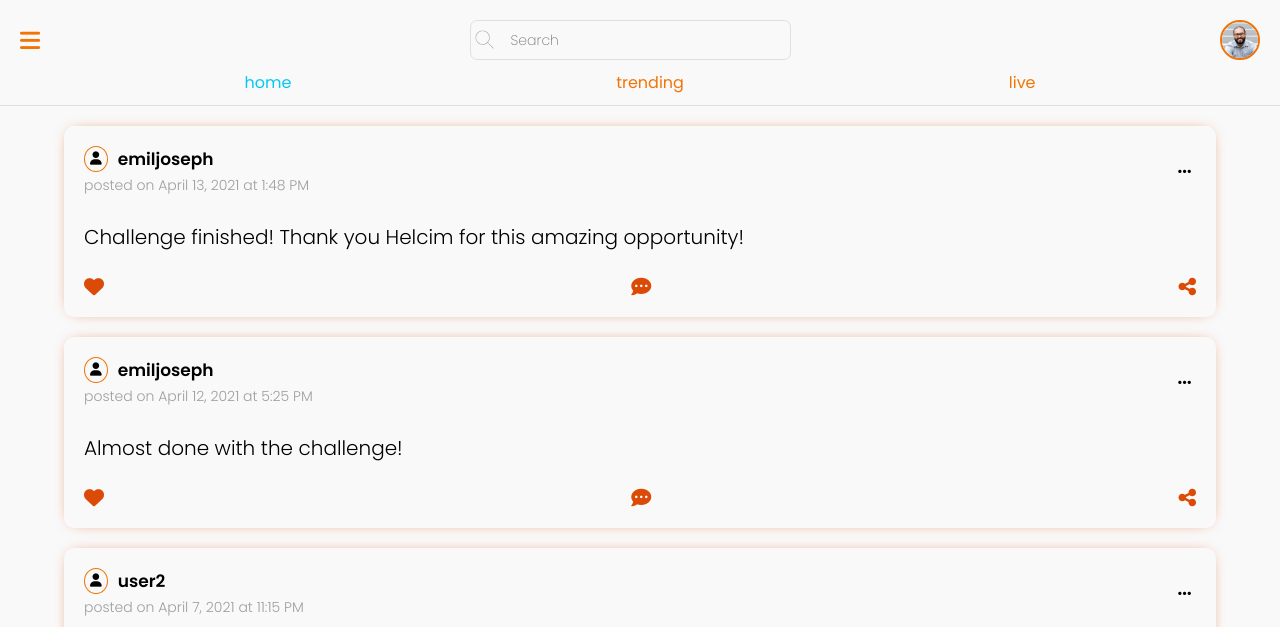
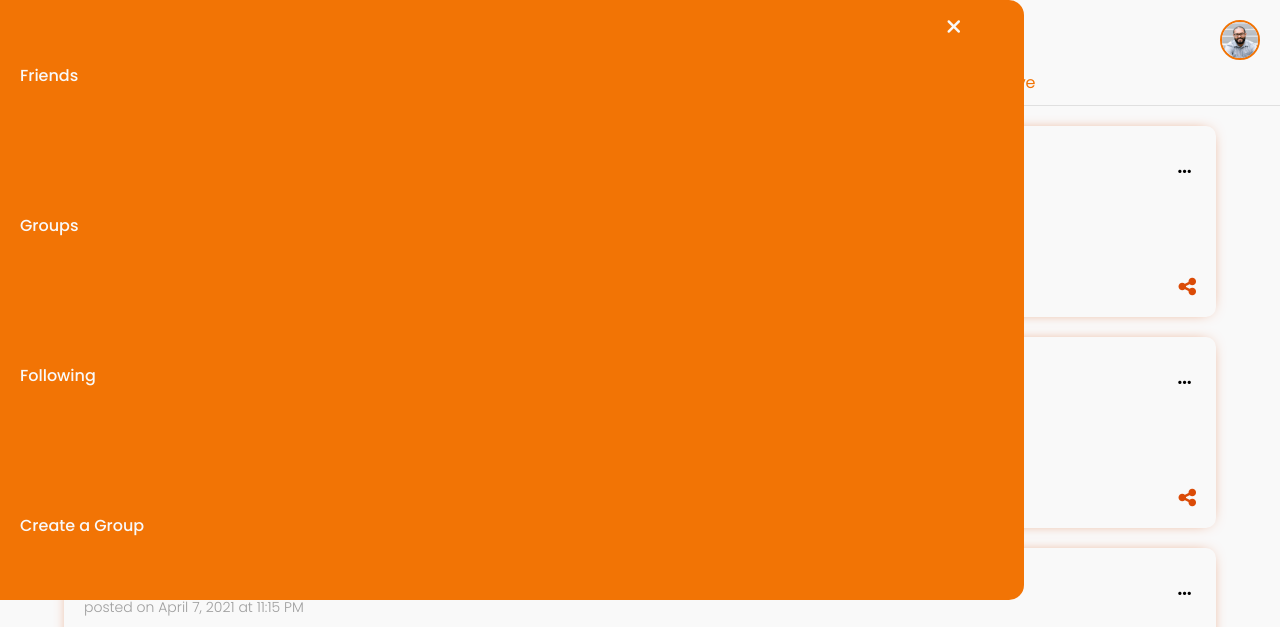
Before and after one commit to ejoseph89/social-media-activity-feed, a website built with Parcel: page src/index.html in a window 1280 px wide. Both pictures are taken after a click on the button 30 px from the left and 40 px from the top of the page. Shown: the top 627 px of the page. Built offline with nearby package versions, Linux system fonts and the light colour scheme.

Commit message:
added fake nav and touch and swipe options to close

```diff
--- a/src/index.html
+++ b/src/index.html
@@ -34,6 +34,20 @@
       <button class="header__profile--btn">
         <img src="./assets/images/profile-pic.jpg" alt="">
       </button>
+    </section>
+
+    <div class="header__main--nav-close hidden">
+      <button><i class="fa-solid fa-xmark"></i></button>
+    </div>
+    <section class="header__main--nav hidden" >
+      <nav>
+        <ul>
+          <a href="#"><li>Friends</li></a>
+          <a href="#"><li>Groups</li></a>
+          <a href="#"><li>Following</li></a>
+          <a href="#"><li>Create a Group</li></a>
+        </ul>
+      </nav>
     </section>
     <!-- Quick navigation -->
     <nav class="navigation">
--- a/src/index.js
+++ b/src/index.js
@@ -11,30 +11,67 @@ const currentDate = `${month} ${day}, ${year}`
 
 
 
+
+
+// Main nav toggle
+const navButton = document.querySelector('.header__nav--btn')
+const closeNavButton = document.querySelector('.header__main--nav-close')
+const navSection = document.querySelector('.header__main--nav')
+const mainContent = document.querySelector('.content')
+
+// Opening nav
+navButton.addEventListener('click', (e) => {
+  navSection.classList.remove('hidden')
+  closeNavButton.classList.remove('hidden')
+})
+// Closing nav
+closeNavButton.addEventListener('click', (e) => {
+  navSection.classList.add('hidden')
+  closeNavButton.classList.add('hidden')
+})
+mainContent.addEventListener('click', () => {
+  navSection.classList.add('hidden')
+  closeNavButton.classList.add('hidden')
+})
+
+// Opening and closing nav on swipe
+let touchstartX = 0
+let touchend = 0
+const handleSwipe = () => {
+  if (touchendX < touchstartX) {
+    navSection.classList.add('hidden')
+    closeNavButton.classList.add('hidden')
+  }
+}
+navSection.addEventListener('touchstart', (e) => {
+  touchstartX = e.changedTouches[0].screenX
+})
+navSection.addEventListener('touchend', (e) => {
+  touchendX = e.changedTouches[0].screenX
+  handleSwipe()
+})
+
+
+
+
 // Post Modal Features
 const postModal = document.querySelector('.content__post')
 const openPostModal = document.querySelector('.footer__nav--post')
 const postBtn = document.querySelector('#submitPostBtn')
 const cancelPostBtn = document.querySelector('.cancel-post')
 const homeBtn = document.querySelector('.footer__nav--home')
-const mainContent = document.querySelector('.content')
-const header = document.querySelector('.header')
 
 // Toggle post modal
 const toggleModal = () => {
   postModal.classList.toggle('hidden')
   const postModalHidden = postModal.classList.contains('hidden')
-  console.log(postModalHidden)
 
   // Closing the post modal on clicking on home button on footer
   if(postModalHidden === false) {
     homeBtn.addEventListener('click', (e) => {
       postModal.classList.add('hidden')
     })
-
   }
-
-
 }
 
 openPostModal.addEventListener('click', toggleModal)
@@ -87,6 +124,7 @@ const postText = document.querySelector('#post-text')
 const previewContainer = document.querySelector('.preview-container')
 const uploadSuccessMsg = document.querySelector('.upload-success')
 const cancelUpload = document.querySelector('.upload-cancel')
+
 postForm.addEventListener('click', (e) => {
   postText.classList.toggle('to-front')
   console.log(postForm.classList)
@@ -201,7 +239,6 @@ class UI {
   }
 
 
-
   static addPostToList(post) {
     const postList = document.querySelector('.content__post--list')
 
@@ -243,8 +280,6 @@ class UI {
 }
 
 
-
-
 // EVENTS
 // Display Posts
 document.addEventListener('DOMContentLoaded', UI.displayPosts())
--- a/src/scss/components/_header.scss
+++ b/src/scss/components/_header.scss
@@ -107,6 +107,62 @@
     }
   }
 
+  position: relative;
+
+  #{&}__main--nav {
+    position: absolute;
+
+    top: 0;
+    left: 0;
+
+    height: 75vh;
+    background: $white;
+    width: 80%;
+
+    background: $accent-color;
+    color: $white;
+
+    border-top-right-radius: rem(15);
+    border-bottom-right-radius: rem(15);
+
+    nav {
+      width: 70%;
+      height: 100%;
+
+      ul {
+        height: 100%;
+        display: flex;
+        flex-direction: column;
+        justify-content: space-around;
+
+        li {
+          padding-left: rem(20);
+          font-weight: 500;
+          color: $white;
+
+          &:hover {
+            color: $accent-secondary;
+          }
+        }
+      }
+    }
+
+    &-close {
+      position: fixed;
+
+      top: 1.5%;
+      right: 25%;
+      z-index: 30;
+
+      button {
+        background: transparent;
+        border: none;
+        font-size: rem(20);
+        color: $white;
+      }
+    }
+  }
+
 }
 
 // Quick navigation
```
